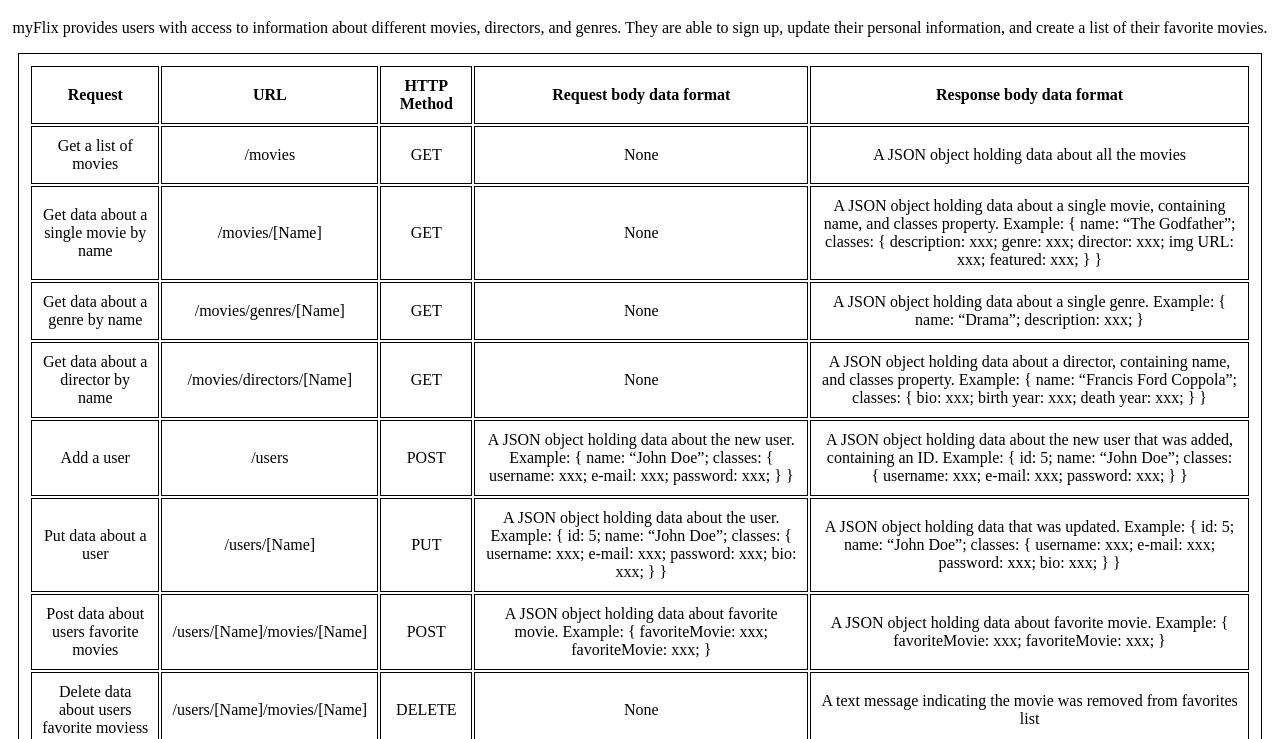
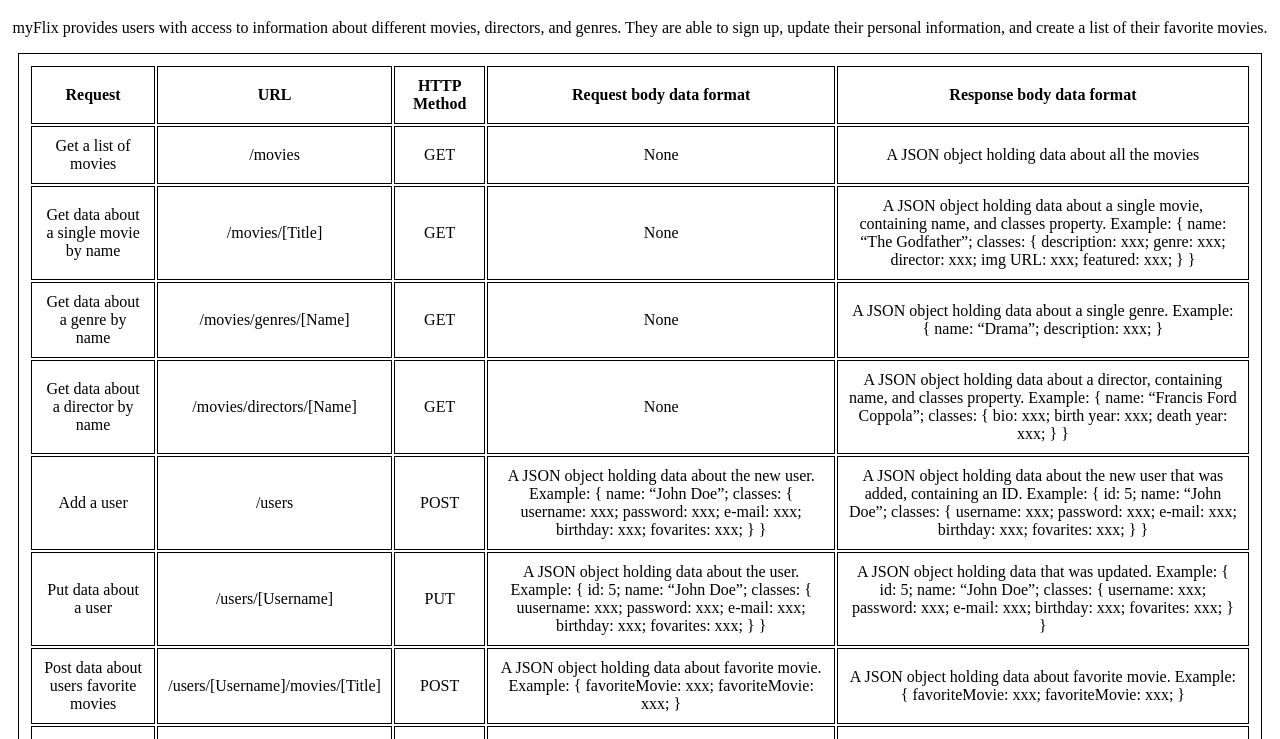
Before and after one commit to molleira/movie-api, a website: page public/documentation.html in a window 1280 px wide. Shown: the part 61-800 px from the top of the page. Drawn offline with Linux system fonts and the light colour scheme.

Commit message:
Fixed endpoints and classes

```diff
--- a/public/documentation.html
+++ b/public/documentation.html
@@ -36,7 +36,7 @@
         <!-- single movie -->
         <tr>
           <td>Get data about a single movie by name</td>
-          <td>/movies/[Name]</td>
+          <td>/movies/[Title]</td>
           <td>GET</td>
           <td>None</td>
           <td>A JSON object holding data about a single movie, containing name, and classes property. Example:
@@ -94,8 +94,10 @@
               name: “John Doe”;
               classes: {
                 username: xxx;
+                password: xxx;
                 e-mail: xxx;
-                password: xxx;
+                birthday: xxx;
+                fovarites: xxx;
                 }
             }
           </td>
@@ -105,8 +107,10 @@
               name: “John Doe”;
               classes: {
                 username: xxx;
+                password: xxx;
                 e-mail: xxx;
-                password: xxx;
+                birthday: xxx;
+                fovarites: xxx;
                 }
             }
           </td>
@@ -115,17 +119,18 @@
         <!-- update user -->
         <tr>
           <td>Put data about a user</td>
-          <td>/users/[Name]</td>
+          <td>/users/[Username]</td>
           <td>PUT</td>
           <td>A JSON object holding data about the user. Example:
             {
               id: 5;
               name: “John Doe”;
               classes: {
-                username: xxx;
+                uusername: xxx;
+                password: xxx;
                 e-mail: xxx;
-                password: xxx;
-                bio: xxx;
+                birthday: xxx;
+                fovarites: xxx;
                 }
             }</td>
           <td>A JSON object holding data that was updated. Example:
@@ -134,9 +139,10 @@
               name: “John Doe”;
               classes: {
                 username: xxx;
+                password: xxx;
                 e-mail: xxx;
-                password: xxx;
-                bio: xxx;
+                birthday: xxx;
+                fovarites: xxx;
                 }
             }
           </td>
@@ -145,7 +151,7 @@
         <!-- add favorite -->
         <tr>
           <td>Post data about users favorite movies</td>
-          <td>/users/[Name]/movies/[Name]</td>
+          <td>/users/[Username]/movies/[Title]</td>
           <td>POST</td>
           <td>A JSON object holding data about favorite movie. Example:
             {
@@ -164,7 +170,7 @@
         <!-- remove favorite -->
         <tr>
           <td>Delete data about users favorite moviess</td>
-          <td>/users/[Name]/movies/[Name]</td>
+          <td>/users/[Username]/movies/[Title]</td>
           <td>DELETE</td>
           <td>None</td>
           <td>A text message indicating the movie was removed from favorites list</td>
@@ -173,7 +179,7 @@
         <!-- deregister user -->
         <tr>
           <td>Remove a user</td>
-          <td>/users/[Name]</td>
+          <td>/users/[Username]</td>
           <td>DELETE</td>
           <td>None</td>
           <td>A text message indicating wether a user was deregistered from myFlix"</td>
```
